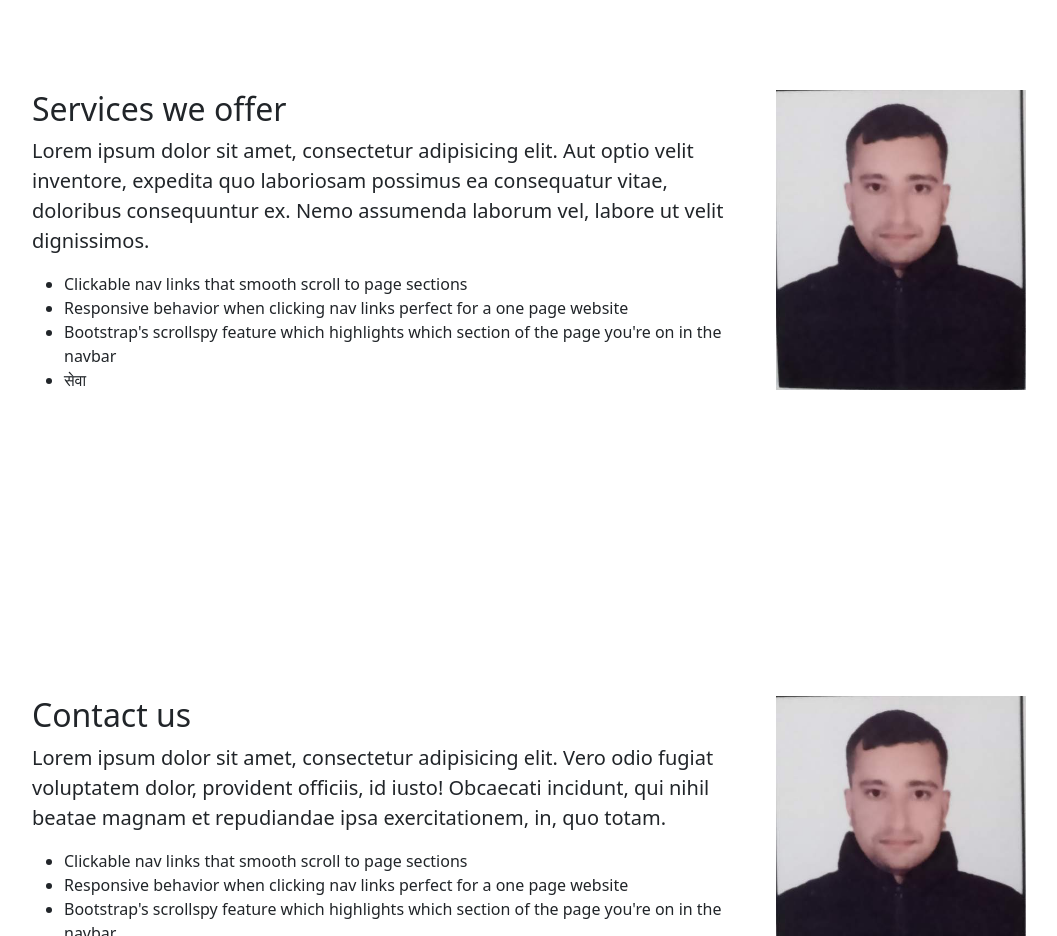
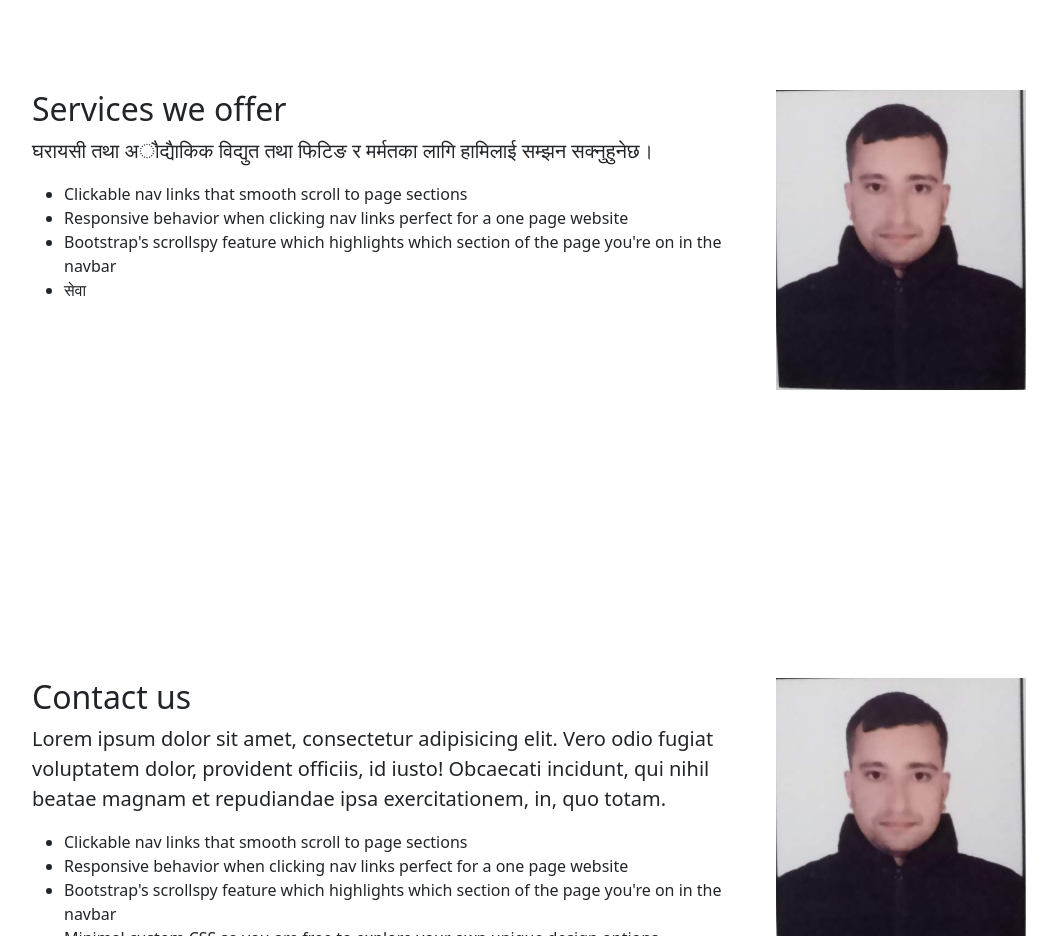
Before and after one commit to bhattarair393/web-, a plain HTML site: page index.html in a window 1280 px wide. Shown: the part 1040-1976 px from the top of the page, without its empty margins (62-1119 px from the left). Drawn offline with nearby package versions, Linux system fonts and the light colour scheme.

Commit message:
Update index.html

```diff
--- a/index.html
+++ b/index.html
@@ -79,9 +79,7 @@
             <div class="row gx-4 justify-content-center">
                 <div class="col-lg-8">
                     <h2>Services we offer</h2>
-                    <p class="lead">Lorem ipsum dolor sit amet, consectetur adipisicing elit. Aut optio velit inventore,
-                        expedita quo laboriosam possimus ea consequatur vitae, doloribus consequuntur ex. Nemo assumenda
-                        laborum vel, labore ut velit dignissimos.</p>
+                    <p class="lead">घरायसी तथा अाैद्याैकिक विद्युत तथा फिटिङ र मर्मतका लागि हामिलाई सम्झन सक्नुहुनेछ।</p>
                     <ul>
                         <li>Clickable nav links that smooth scroll to page sections</li>
                         <li>Responsive behavior when clicking nav links perfect for a one page website</li>
```
